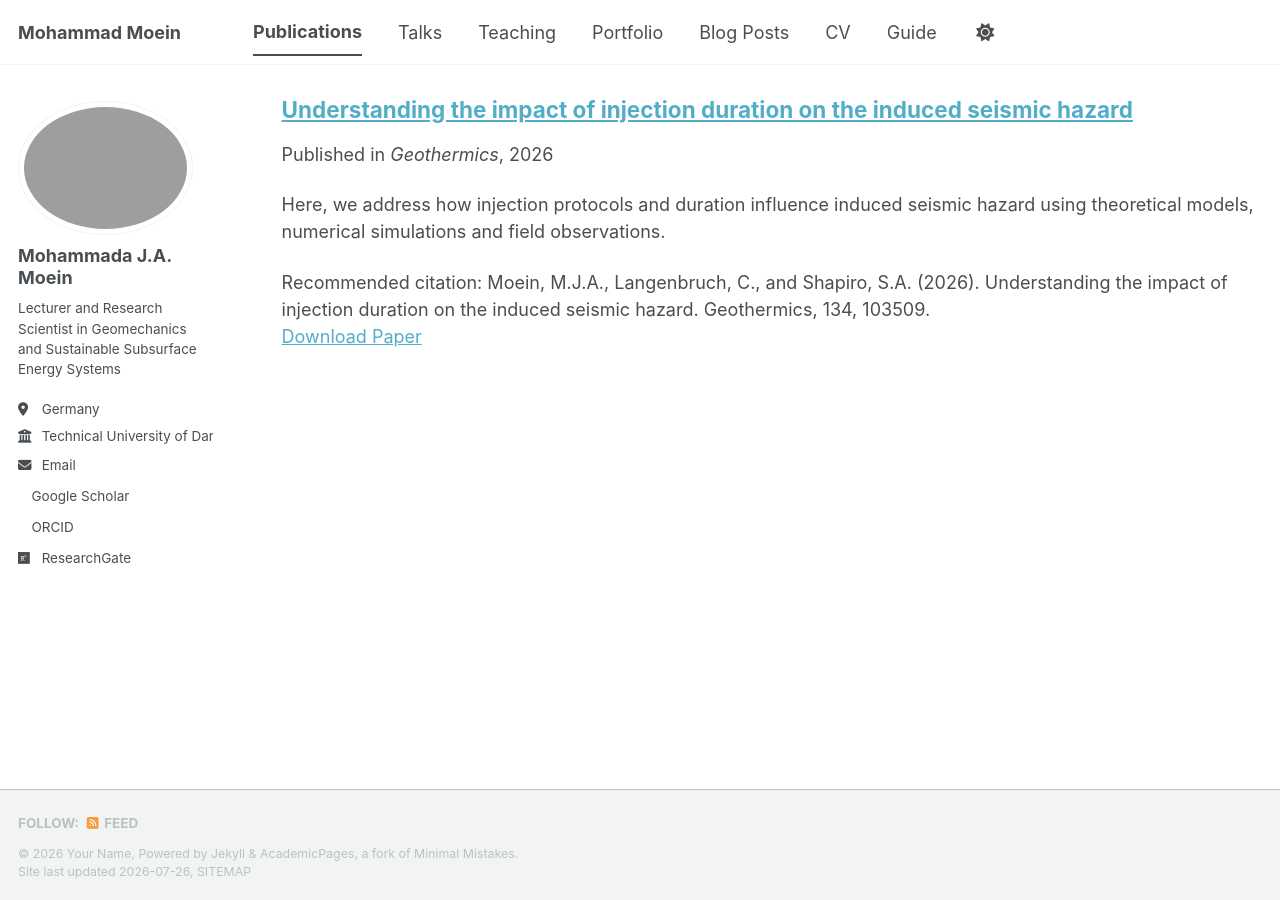
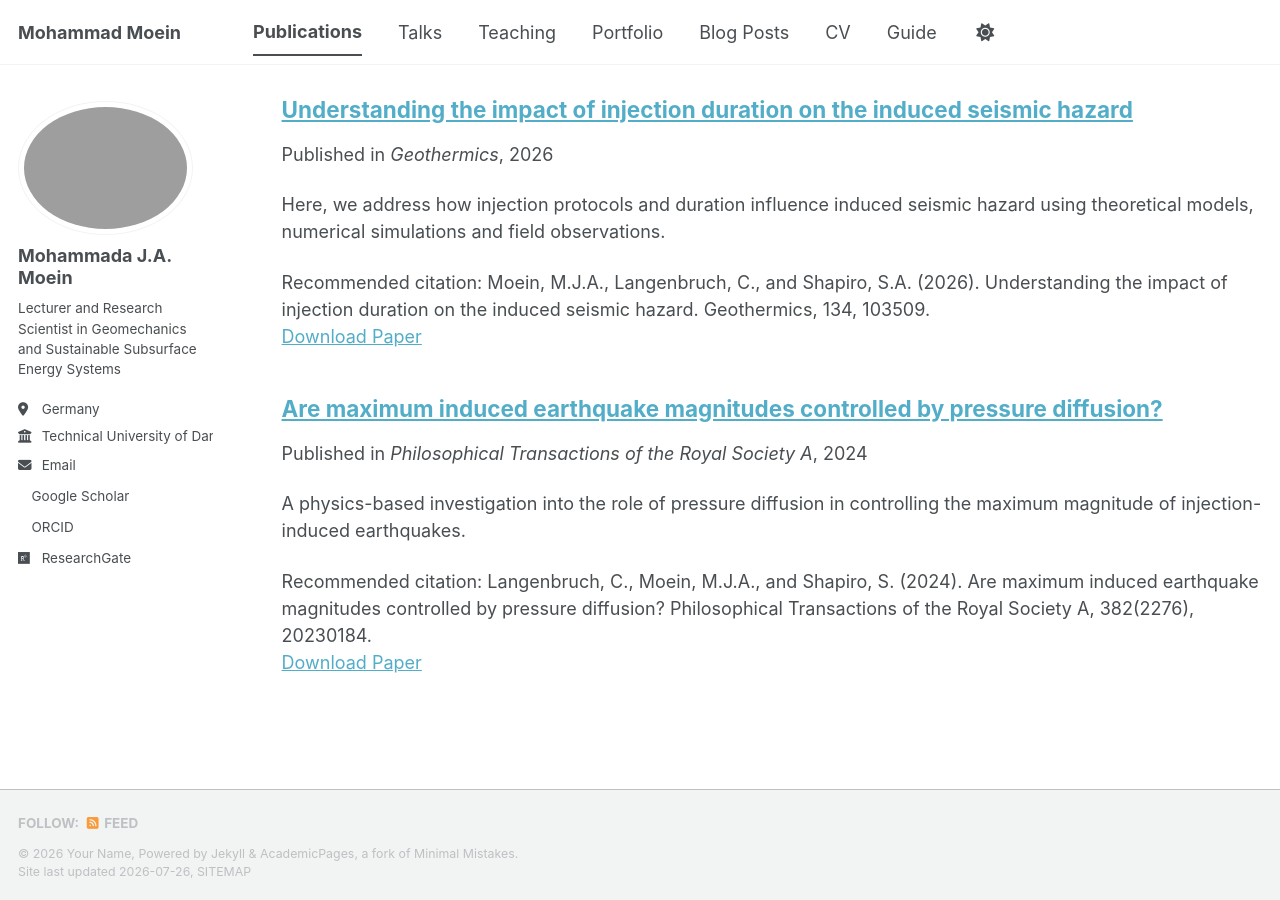
Before and after one commit to mjamoein/mjamoein.github.io, a Jekyll site: the page built from _pages/publications.html, in a window 1280 px wide and 900 px high, scrolled down 536 px. Built offline with Jekyll 4.4.1, drawn with Linux system fonts in a browser that asks for light colours; a style sheet for code colours, icons or effects is not loaded.

Commit message:
Update 2024-PhilosTr.md

```diff
--- a/_publications/2024-PhilosTr.md
+++ b/_publications/2024-PhilosTr.md
@@ -1,10 +1,11 @@
 ---
-title: "Are Maximum Induced Earthquake Magnitudes Controlled by Pressure Diffusion?"
+title: "Are maximum induced earthquake magnitudes controlled by pressure diffusion?"
 collection: publications
+category: manuscripts
 permalink: /publication/2024-pressure-diffusion
-excerpt: "A study examining whether pressure diffusion controls the maximum magnitude of induced earthquakes."
-date: 2024-01-01
+excerpt: "A physics-based investigation into the role of pressure diffusion in controlling the maximum magnitude of injection-induced earthquakes."
+date: 2024-08-12
 venue: "Philosophical Transactions of the Royal Society A"
 paperurl: "https://doi.org/10.1098/rsta.2023.0184"
-citation: 'Langenbruch, C., Moein, M.J.A., & Shapiro, S. (2024). Are Maximum Induced Earthquake Magnitudes Controlled by Pressure Diffusion? <i>Philosophical Transactions of the Royal Society A</i>, 382(2276), 20230184.'
+citation: "Langenbruch, C., Moein, M.J.A., and Shapiro, S. (2024). Are maximum induced earthquake magnitudes controlled by pressure diffusion? Philosophical Transactions of the Royal Society A, 382(2276), 20230184."
 ---
```
